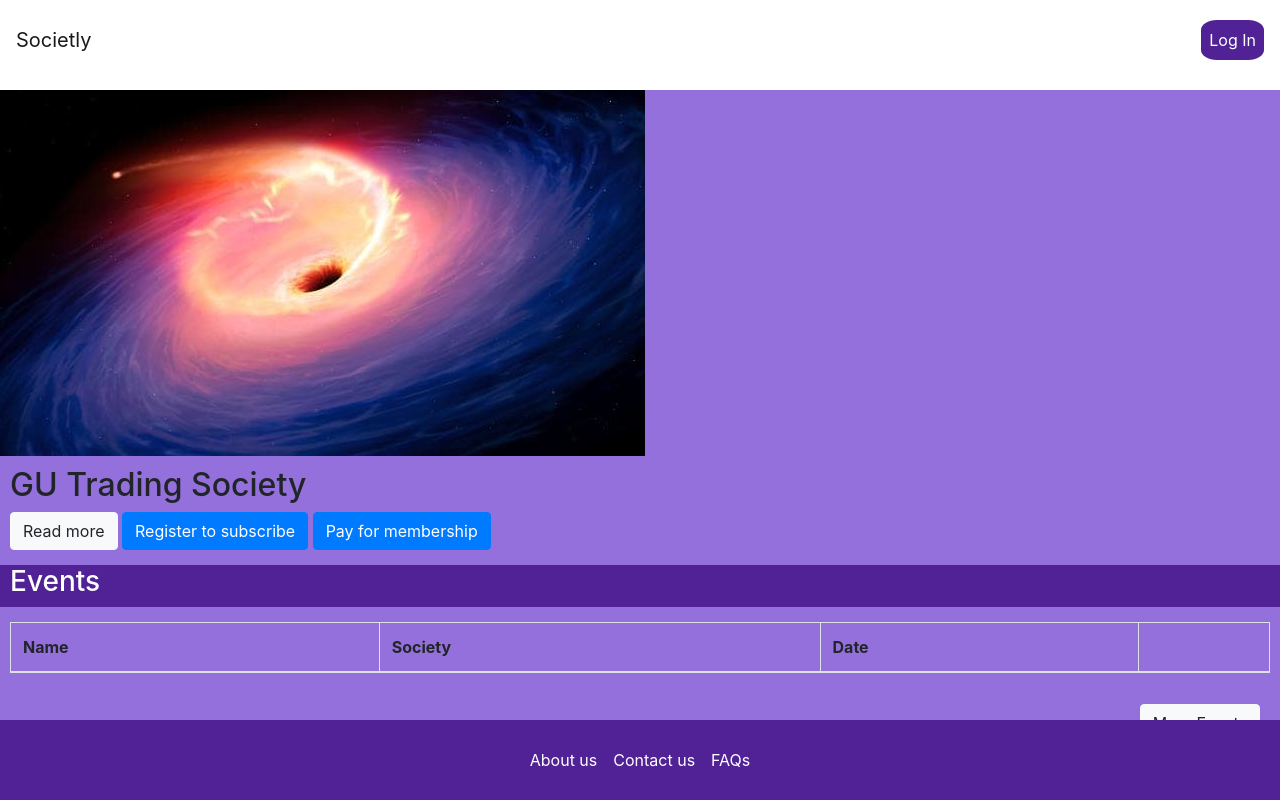
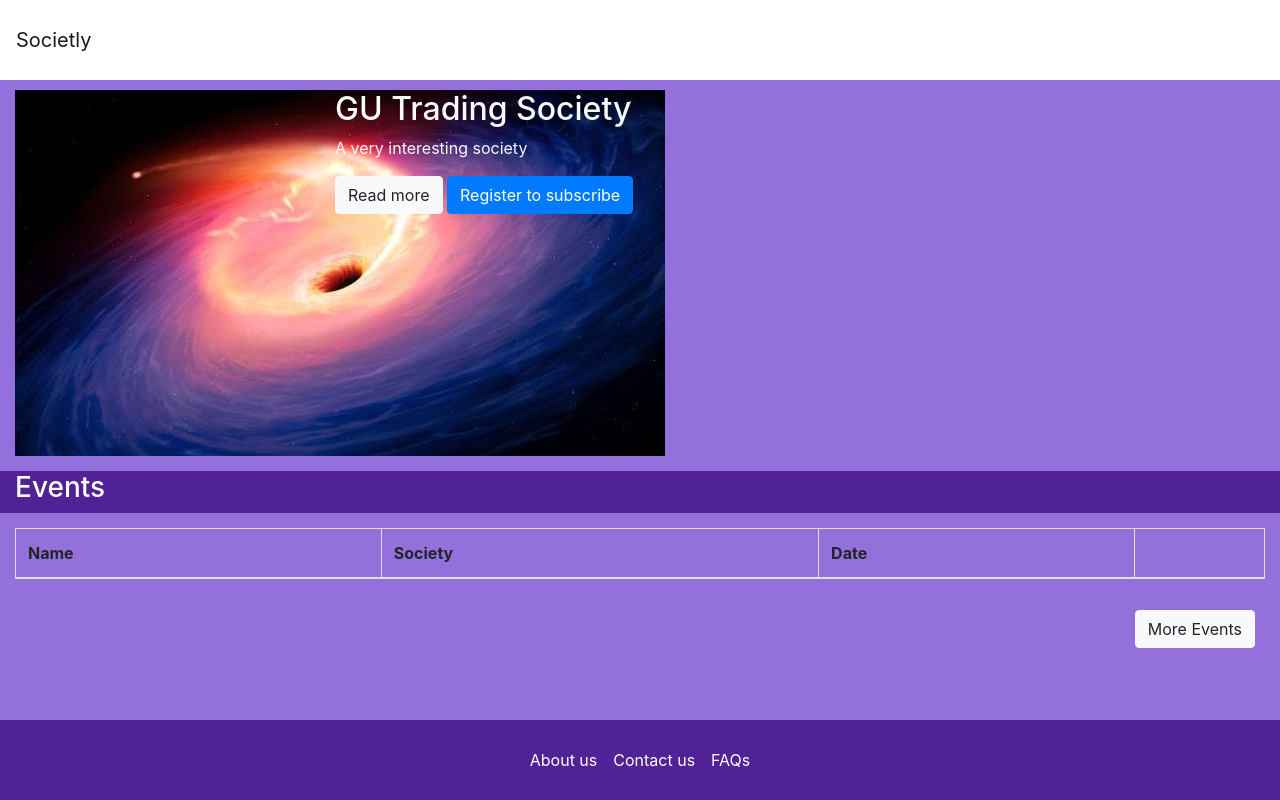
Before and after one commit to josepperna/societly, a Django app: a page that uses backend/templates/societly/society.html in a window 1280 px wide. Run offline with Django 3.2, Linux system fonts and the light colour scheme; data comes from the database, SQL or seed files in the repository; lists and menus that the app fills with data are empty; some libraries are stand-ins or nearby versions.

Commit message:
Add files via upload

```diff
--- a/backend/templates/societly/society.html
+++ b/backend/templates/societly/society.html
@@ -1,33 +1,51 @@
-{% extends user.is_authenticated|yesno:"societly/base-loged-in.html,societly/base.html" %}
+<!DOCTYPE html>
+{% load static %}
+<html lang="en" class = "h-100">
+<head>
 
-{% load staticfiles %}
-    {% block body_block %}
+    <meta charset="UTF-8">
+    <meta name="viewport" content="width=device-width, initial-scale=1.0">
+    <meta http-equiv="X-UA-Compatible" content="ie=edge">
+    <link rel="stylesheet" href="https://stackpath.bootstrapcdn.com/bootstrap/4.3.1/css/bootstrap.min.css" integrity="sha384-ggOyR0iXCbMQv3Xipma34MD+dH/1fQ784/j6cY/iJTQUOhcWr7x9JvoRxT2MZw1T" crossorigin="anonymous">
+	<script src="https://code.jquery.com/jquery-3.3.1.slim.min.js" integrity="sha384-q8i/X+965DzO0rT7abK41JStQIAqVgRVzpbzo5smXKp4YfRvH+8abtTE1Pi6jizo" crossorigin="anonymous"></script>
+	<script src="https://cdnjs.cloudflare.com/ajax/libs/popper.js/1.14.7/umd/popper.min.js" integrity="sha384-UO2eT0CpHqdSJQ6hJty5KVphtPhzWj9WO1clHTMGa3JDZwrnQq4sF86dIHNDz0W1" crossorigin="anonymous"></script>
+	<script src="https://stackpath.bootstrapcdn.com/bootstrap/4.3.1/js/bootstrap.min.js" integrity="sha384-JjSmVgyd0p3pXB1rRibZUAYoIIy6OrQ6VrjIEaFf/nJGzIxFDsf4x0xIM+B07jRM" crossorigin="anonymous"></script>
+
+    <title>Society</title>
+
     <style>
     #seemorebtn {display:none;}
     .description {display:inline;}
     </style>
     <script src="/static/js/ajax.js"></script>
-            <div class=" container-fluid"  onload="seeMore()" style ="background-color:mediumpurple; height: 100%; padding: 0">
-                <div style = " margin: 10px;">
+
+</head>
+
+<body class = "h-100 text-light" onload="seeMore()">
+
+   <div class ="h-100">
+            <nav class="navbar navbar-expand navbar-light bg-white" style ="height:10% !important">
+                <a class="navbar-brand " href="/">Societly</a>
+            </nav>
+
+            <div class=" container-fluid" style ="height:80% !important; background-color:mediumpurple">
+
                     <div class="row">
-                      <div class="d-none d-sm-block" >
+                      <div class="col-3 d-none d-sm-block" style = "margin-top : 10px; ">
                         <img src="{{society.logo.url}}" alt ="Society image">
                       </div>
                       <div class="col-12 col-sm-9">
                          <div style = "margin-top: 10px"> <h2>{{society.name}}</h2></div>
                          <p class = "description"><p class="description" id = "first"></p><p  class="description" id = "dots"></p>
-                            <p class="description" id = "second"></p>
+                            <p class="description" id = "second"></p></p>
                          <button class="btn btn-light" onclick="showMore()" id = "sbtn">Read more</button>
                             {% if not user.is_authenticated %}
                               <a class="btn btn-primary" href="{%url 'register'%}" role="button">Register to subscribe</a>
-                         {% elif member %}
-                            <a class="btn btn-primary unsubscribe" role="button" data-society="{{society.slug}}" data-member="{{member}}">Join Society</a>
-                            <a class="btn btn-primary subscribe" role="button" data-society="{{society.slug}}" data-member="{{member}}">Leave Society</a>
                             {% else %}
                               <a class="btn btn-primary unsubscribe" role="button" data-society="{{society.slug}}" data-member="{{member}}">Join Society</a>
                               <a class="btn btn-primary subscribe" role="button" data-society="{{society.slug}}" data-member="{{member}}">Leave Society</a>
                             {% endif %}
-                         <a class="btn btn-primary" role="button" href="/payment/" >Pay for membership</a>
+
                       </div>
                     </div>
 
@@ -52,18 +70,39 @@
 
 
                     <div class="row" style = "margin-top: 15px; float:right; margin-right: 10px;">
-                           <button class="btn btn-light" onclick= moreEvents()>More Events</button>
+                           <button class="btn btn-light" onclick= "moreEvents()">More Events</button>
                         </div>
+
+
             </div>
+
+            <footer class="navbar navbar-expand fixed-bottom navbar-light" style = " background-color: rgb(81, 34, 149); height:10% !important">
+
+                <div class="centered mx-auto">
+                  <ul class="nav navbar-nav ">
+
+                        <li class="nav-item active">
+                            <a class="nav-link" href="about-us/"><font color="white">About us</font></a>
+                         </li>
+
+                        <li class="nav-item active">
+                            <a class="nav-link" href="contact-us/"><font color="white">Contact us</font></a>
+                         </li>
+                        <li class="nav-item active">
+                            <a class="nav-link" href="faq/"><font color="white">FAQs</font></a>
+                         </li>
+                     </ul>
                     </div>
+
+            </footer>
+
+</body>
 <script>
-
         var para = document.getElementsByClassName("description");
         var but =  document.getElementById("sbtn");
         var text  = "";
         function seeMore(){
-
-        text = "{{society.description}}";
+                text = "{{society.description}}";//"{% lorem %}";
                 let text1 = text.substring(0,400);
                 para[0].innerHTML = text1;
                 para[1].innerHTML = "";
@@ -72,7 +111,6 @@ function seeMore(){
                     but.style.display("inline");
                     }
                 showEv();
-
             }
         function showMore(){
                 if(para[2].innerHTML != ""){
@@ -89,13 +127,11 @@ function showMore(){
             }
 
         var evTable = document.getElementById("evTable");
-
         var evCounter = 0;
         var maxNum = 0;
         function showEV(){
             maxNum += 5;
             {%for ev in events%}
-
                 var tab =  document.createElement('tr');
                 tab.setAttribute('scope','row');
                 tab.innerHTML = evCounter++;
@@ -118,8 +154,6 @@ function showEV(){
                 evTable.appendChild(tab);   }+
             {%endfor%}
             }
-
     </script>
 
-
-    {% endblock %}
+</html>
```
Lines whose indentation alone changed are shown as unchanged.
